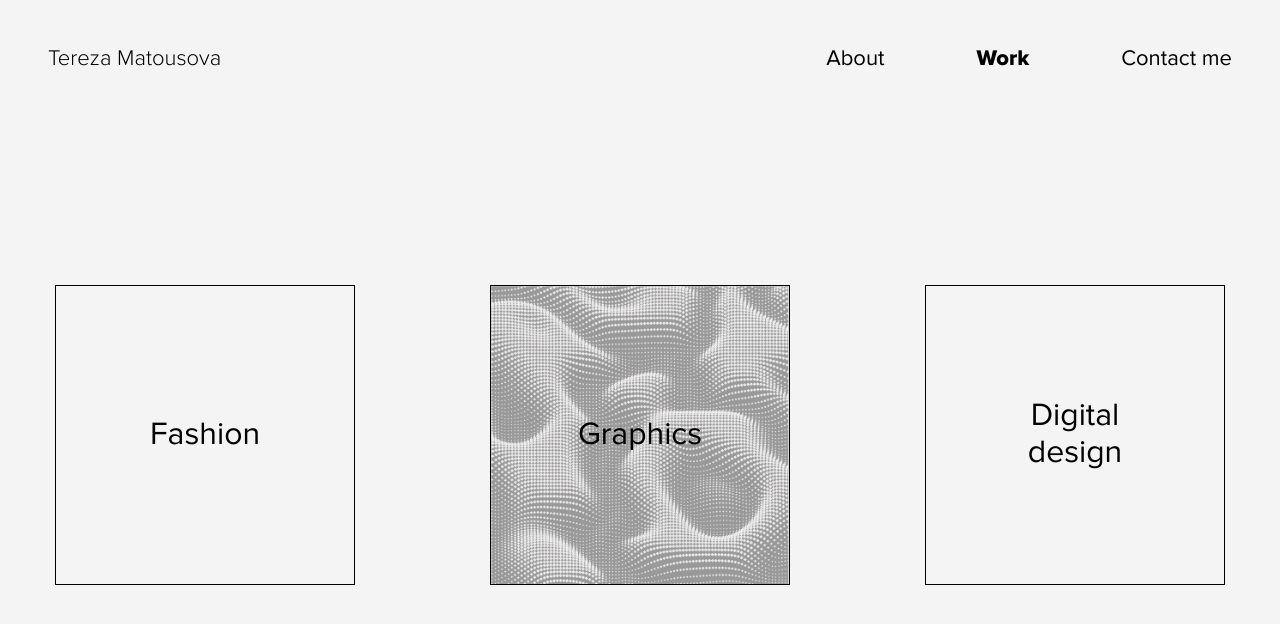
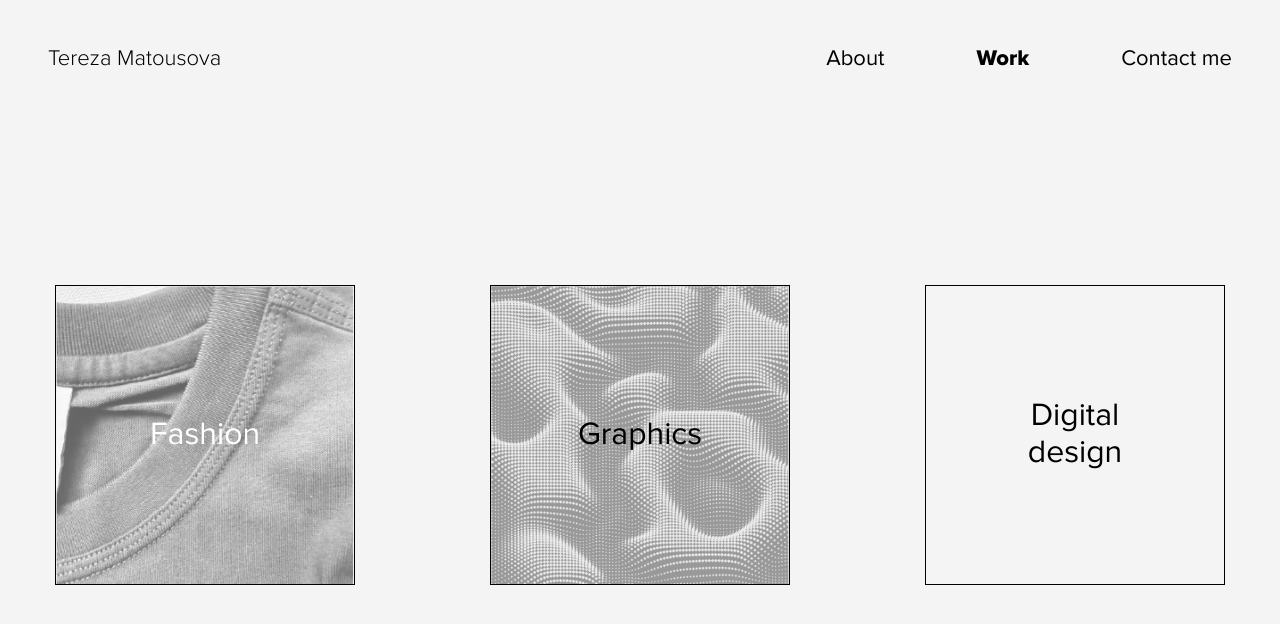
Before and after one commit to Tma-hub/PORTFOLIO, a React (Vite) app: page /#/portfolio in a window 1280 px wide. Shown: the top 624 px of the page. Built offline with nearby package versions, Linux system fonts and the light colour scheme.

Commit message:
backgroung fashion

```diff
--- a/src/pages/WorkPage/workPage.css
+++ b/src/pages/WorkPage/workPage.css
@@ -56,3 +56,31 @@
 .work-card:hover {
   font-weight: 700;
 }
+
+.fashion-card {
+  position: relative;
+  overflow: hidden;
+}
+
+.fashion-card::before {
+  content: "";
+
+  position: absolute;
+  inset: 0;
+
+  background-image: url("../../img/fashion.png");
+  background-size: cover;
+  background-position: center;
+  background-repeat: no-repeat;
+
+  opacity: 0.6;
+
+  z-index: 0;
+}
+
+.fashion-card span {
+  position: relative;
+  z-index: 1;
+
+  color: white;
+}
--- a/src/pages/WorkPage/workPage.jsx
+++ b/src/pages/WorkPage/workPage.jsx
@@ -21,9 +21,9 @@ export default function WorkPage() {
       </header>
 
       <main className="work-content">
-        <Link to="#" className="work-card">
-          Fashion
-        </Link>
+        <Link to="#" className="work-card fashion-card">
+  <span>Fashion</span>
+</Link>
 
         <Link to="/graphics" className="work-card graphics-card">
   Graphics
```
Also changed, not shown: src/img/fashion.png (added).
